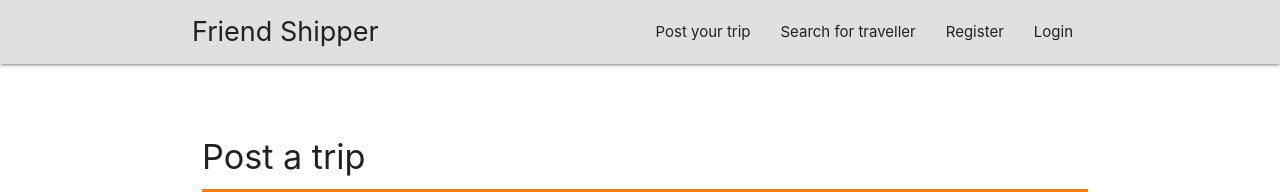
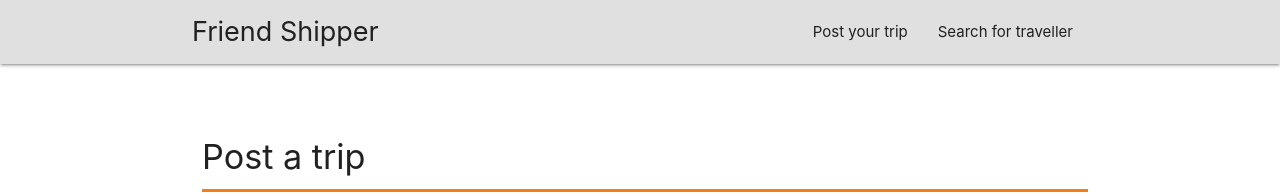
Before and after one commit to Team-A4/Sl1_MINI_PROJECT, a PHP site: page /post.php in a window 1280 px wide. Shown: the top 193 px of the page. Run offline with PHP 8.4, Linux system fonts and the light colour scheme; the visitor is signed in with stand-in values (Sample User, id 1); data that the repository does not hold is empty; some libraries are stand-ins or nearby versions.

Commit message:
login & register remved

```diff
--- a/post.php
+++ b/post.php
@@ -57,15 +57,10 @@
                     <ul class="right hide-on-med-and-down">
                         <li><a href="#" class="grey-text text-darken-4">Post your trip</a></li>
                         <li><a href="#" class="grey-text text-darken-4">Search for traveller</a></li>
-                        <li><a href="#" class="grey-text text-darken-4">Register</a></li>
-                        <li><a href="#" class="grey-text text-darken-4">Login</a></li>
-
                     </ul>
                     <ul class="sidenav grey lighten-2 " id="mobile-menu">
                         <li><a href="#"class="grey-text text-darken-4" >Post your trip</a></li>
                         <li><a href="#" class="grey-text text-darken-4">Search for traveller</a></li>
-                        <li><a href="#" class="grey-text text-darken-4">Register</a></li>
-                        <li><a href="#" class="grey-text text-darken-4">Login</a></li>
                     </ul>
                 </div>
             </nav>
--- a/search.php
+++ b/search.php
@@ -56,12 +56,12 @@
                     <ul class="right hide-on-med-and-down">
                         <li><a href="post.php" class="grey-text text-darken-4">Post your trip</a></li>
                         <li><a href="/search.php" class="grey-text text-darken-4">Search for traveller</a></li>
-                        <li><a href="#" class="grey-text text-darken-4">Logut</a></li>
+                        <li><a href="#" class="grey-text text-darken-4">Logout</a></li>
                     </ul>
                     <ul class="sidenav grey lighten-2 " id="mobile-menu">
                         <li><a href="/post.php"class="grey-text text-darken-4" >Post your trip</a></li>
                         <li><a href="/search.php" class="grey-text text-darken-4">Search for traveller</a></li>
-                        <li><a href="#" class="grey-text text-darken-4">Logut</a></li>
+                        <li><a href="#" class="grey-text text-darken-4">Logout</a></li>
                     </ul>
                 </div>
             </nav>
```
